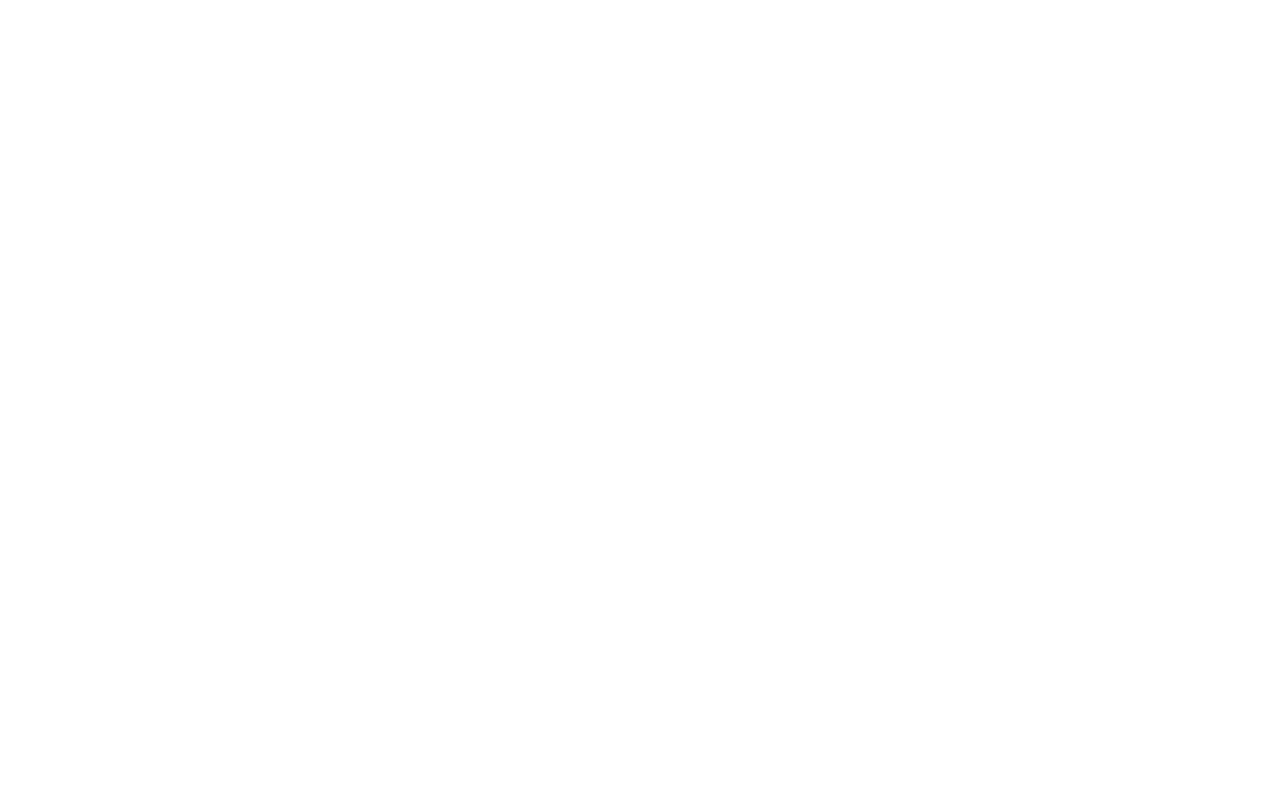
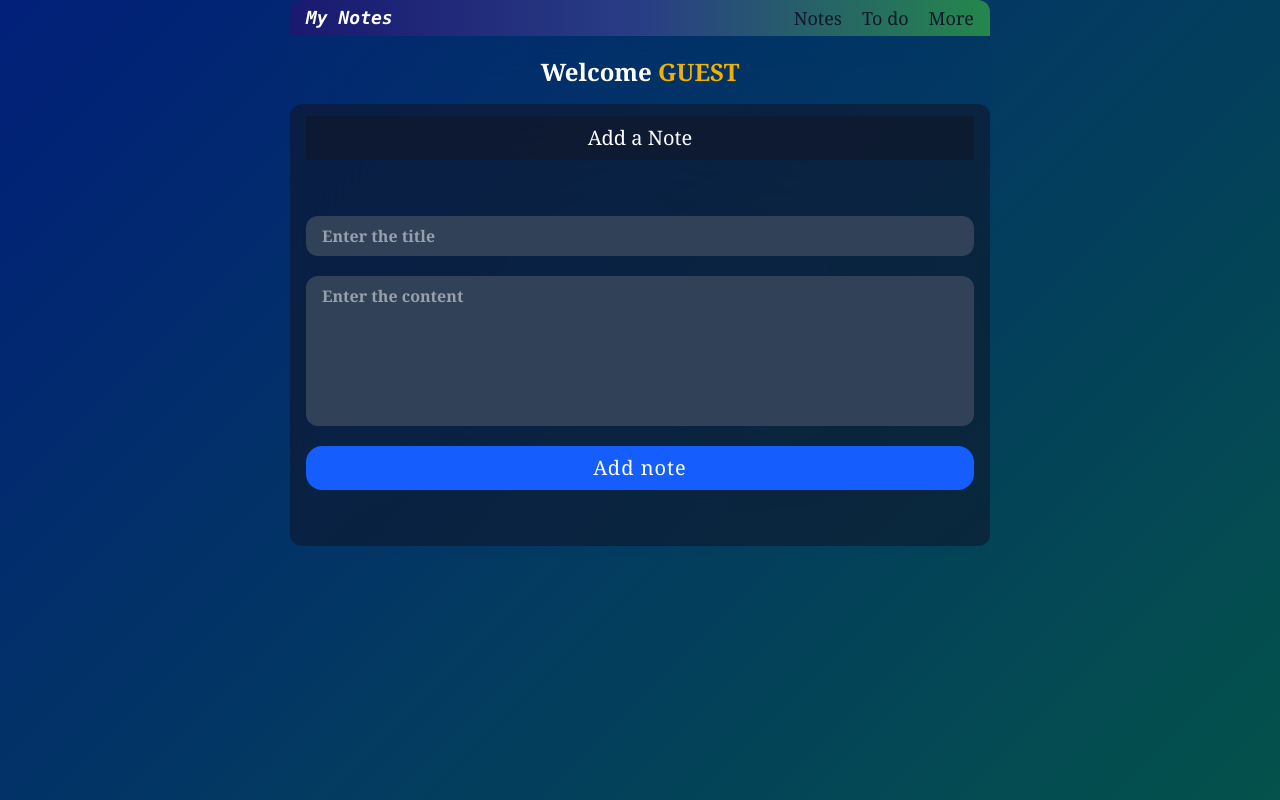
Before and after one commit to Shobhit-singhal/NotesApp-frontEnd, a React (Vite) app: page /add in a window 1280 px wide. Built offline with nearby package versions, Linux system fonts and the light colour scheme; no server answers.

Commit message:
added add notes

```diff
--- a/src/pages/AddNote.jsx
+++ b/src/pages/AddNote.jsx
@@ -1,7 +1,121 @@
-import React from "react";
+import React, { use, useEffect, useState } from "react";
+import Note from "../componenets/Note";
+import Navbar from "../componenets/Navbar";
+import { FaSearch } from "react-icons/fa";
+import axios from "axios";
+import { FaPlus } from "react-icons/fa6";
+import { useNavigate } from "react-router-dom";
 
 const AddNote = () => {
-    return <div></div>;
+    const [name, setName] = useState("guest");
+    const [title, setTitle] = useState("");
+    const [content, setContent] = useState("");
+    const navigate = useNavigate();
+
+    useEffect(() => {
+        const getUsername = async () => {
+            try {
+                let token = localStorage.getItem("jwt_token");
+                let res = await axios({
+                    method: "get",
+                    url: "http://localhost:8080/user/info",
+                    headers: {
+                        Authorization: `Bearer ${token}`,
+                    },
+                });
+                console.log(res.data);
+                setName(res.data.username);
+            } catch (err) {
+                console.log(err);
+                if (err.response.status == 401) {
+                    localStorage.setItem("jwt_token", "");
+
+                    navigate("/login");
+                }
+            }
+        };
+
+        getUsername();
+    }, []);
+
+    const addNote = async () => {
+        try {
+            let token = localStorage.getItem("jwt_token");
+            let note = {
+                title,
+                content,
+            };
+            let res = await axios({
+                method: "post",
+                url: "http://localhost:8080/notes",
+
+                headers: {
+                    Authorization: `Bearer ${token}`,
+                    "Content-Type": "application/json",
+                },
+                data: note,
+            });
+            return res.data;
+        } catch (err) {
+            console.log(err);
+        }
+    };
+    const handleSubmit = async (e) => {
+        e.preventDefault();
+        console.log(title, " ", content);
+        if (title.trim() != "") {
+            let data = await addNote();
+            console.log(data);
+            setTitle("");
+            setContent("");
+            navigate("/");
+        }
+    };
+
+    return (
+        <div
+            className="min-h-screen w-full"
+            style={{
+                background: "linear-gradient(315deg, #04524B, #011F79)",
+            }}
+        >
+            <div className="w-full max-w-[700px] backdrop-blur-[100px] hover:shadow-md shadow-gray-400 m-auto flex flex-col font-serif items-center rounded-xl relative">
+                <Navbar />
+                <p className="text-white text-2xl mt-5 font-bold">
+                    Welcome{" "}
+                    <span className="text-yellow-500">
+                        {name.toUpperCase()}
+                    </span>
+                </p>
+                <div className="w-full bg-slate-900/60 m-2 rounded-xl flex flex-col mt-4 items-center px-4">
+                    <div className="text-xl text-white mt-3 bg-slate-900/70 w-full text-center py-2">
+                        Add a Note
+                    </div>
+                    <form className="w-full my-14 flex flex-col gap-5 ">
+                        <input
+                            type="text "
+                            value={title}
+                            onChange={(e) => setTitle(e.target.value)}
+                            className="text-white h-10 px-4 py-2 rounded-xl bg-slate-700 w-full outline-0 font-bold"
+                            placeholder="Enter the title"
+                        />
+                        <textarea
+                            value={content}
+                            onChange={(e) => setContent(e.target.value)}
+                            className="text-white px-4 py-2 rounded-xl bg-slate-700 outline-0 font-bold resize-none w-full min-h-[150px]"
+                            placeholder="Enter the content"
+                        />
+                        <input
+                            type="submit"
+                            value="Add note"
+                            className="bg-blue-600 text-white text-xl tracking-wider rounded-2xl py-2 cursor-pointer"
+                            onClick={handleSubmit}
+                        />
+                    </form>
+                </div>
+            </div>
+        </div>
+    );
 };
 
 export default AddNote;
```
